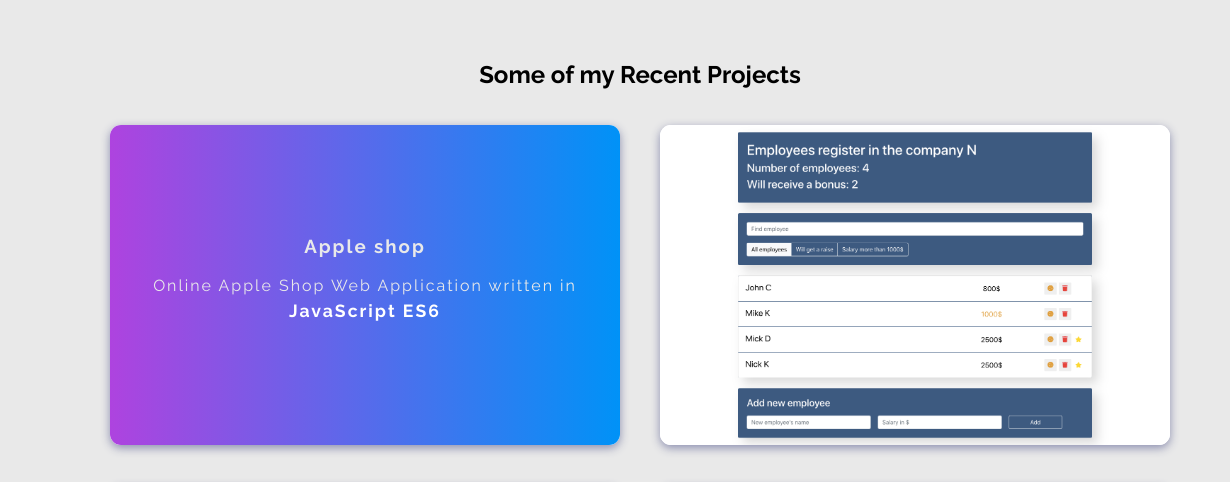
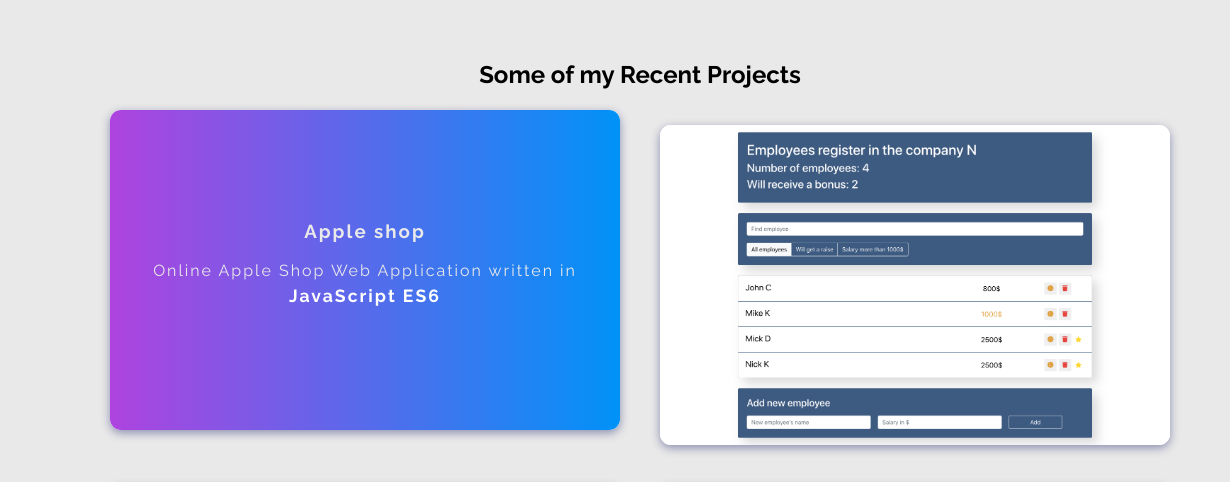
Before and after one commit to ValeriiaProskuriakova/Portfolio-website, a plain HTML site: page index.html in a window 1280 px wide. In both pictures the pointer is over the element 365 px from the left and 2059 px from the top of the page. Shown: the part 1774-2256 px from the top of the page, 0-1230 px from the left. Drawn offline with nearby package versions, Linux system fonts and the light colour scheme; a script that the page names is missing.

Commit message:
style(project-card):transform on hover

```diff
--- a/assets/css/styles.css
+++ b/assets/css/styles.css
@@ -257,8 +257,13 @@ nav ul li {
   font-weight: var(--bold-font);
   font-size: 1.1rem;
 }
+.project-card:hover{
+  transform:translateY(-15px);
+  transition:0.5s;
+}
 .project-container a:hover>.project-description {
   display: flex;
+
 }
 .project-container p {
   padding: 0.4rem;
```
